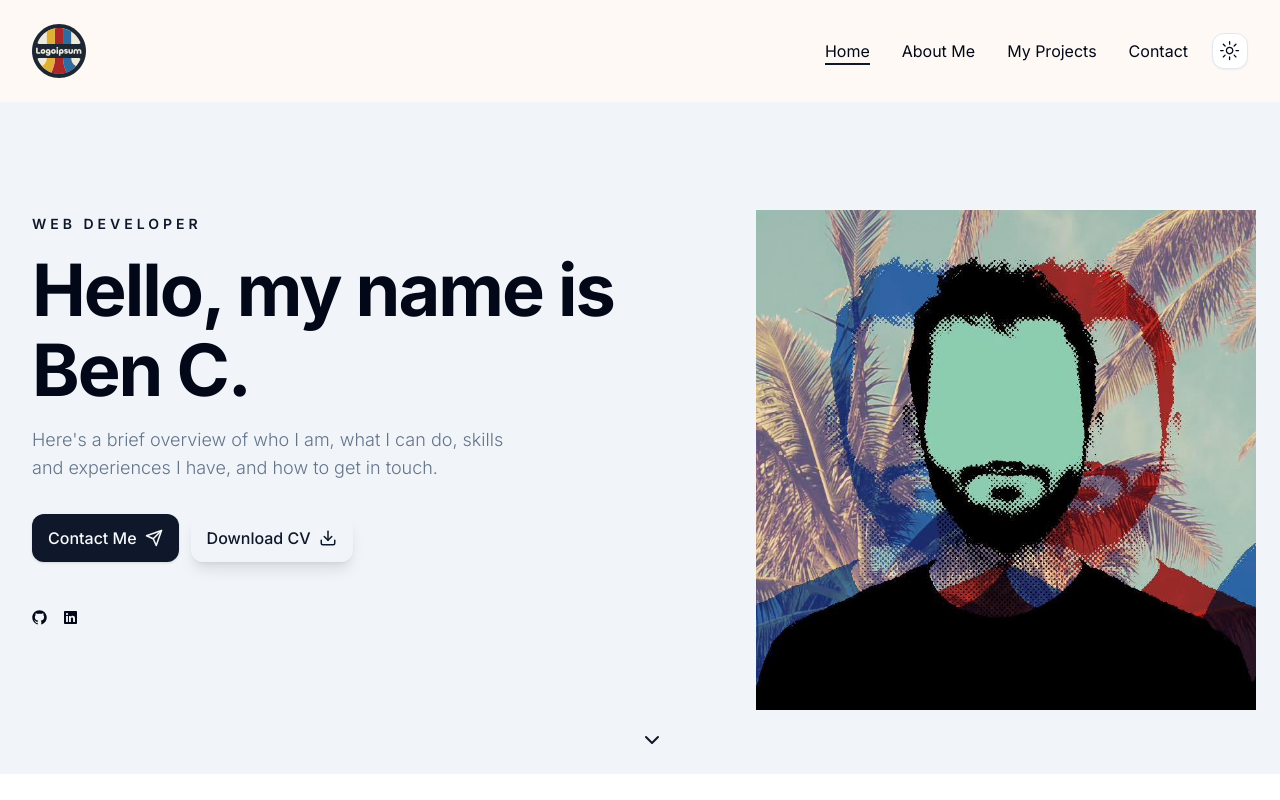
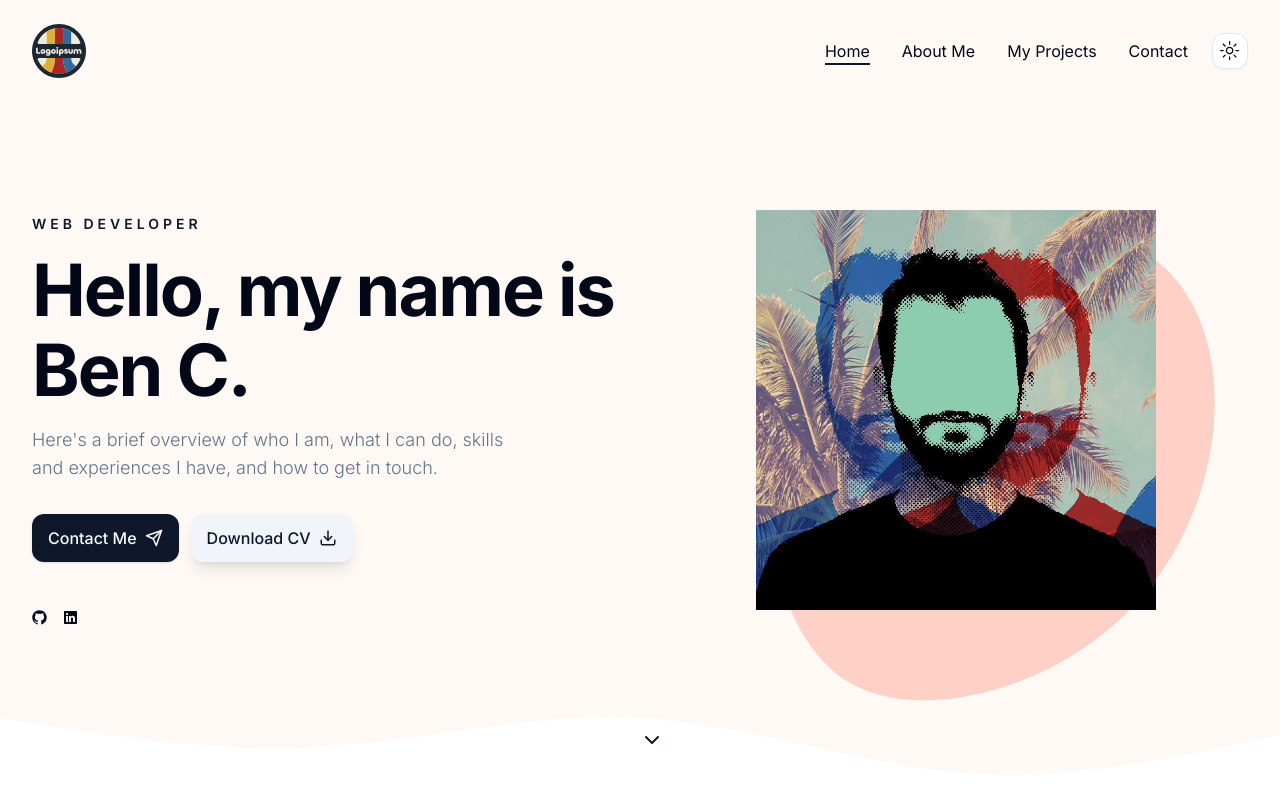
Before and after one commit to bchussid/portfolio, a Next.js app: page / in a window 1280 px wide. Shown: the top 800 px of the page. Built offline with nearby package versions, Linux system fonts and the light colour scheme.

Commit message:
edit/hero styles

```diff
--- a/src/components/Hero.tsx
+++ b/src/components/Hero.tsx
@@ -7,8 +7,7 @@ import ProfilePic from "./ProfilePic";
 // add alternate title for where 'Web Developer' appears - they can change on a timer
 const Hero = () => {
   return (
-    // add in 'bg-hero' for 'bg-muted' when you find a better image
-    <section className="py-12 xl:py-24 h-[84vh] xl:pt-28 bg-muted bg-no-repeat bg-cover bg-bottom dark:bg-none ">
+    <section className="py-12 xl:py-24 h-[84vh] xl:pt-28 bg-hero bg-no-repeat bg-cover bg-bottom dark:bg-none ">
       <div className="container mx-auto">
         <div className="flex justify-between gap-x-8">
           {/* text */}
@@ -28,7 +27,6 @@ const Hero = () => {
                   Contact Me <Send size={18} />{" "}
                 </Button>
               </Link>
-              {/* you can get rid of the hover style once the bg img is sorted & change btn variant back to secondary*/}
               <Button
                 variant="secondary"
                 className="gap-x-2 hover:outline shadow-lg"
@@ -46,7 +44,7 @@ const Hero = () => {
           <div className="hidden xl:flex relative">
             <div className="bg-hero_shape2_light dark:bg-hero_shape2_dark w-[500px] h-[500px] bg-no-repeat absolute -top-1 -right-2">
               <ProfilePic
-                containerStyles="bg-hero_shape w-[500px] h-[500px] bg-no-repeat relative bg-bottom"
+                containerStyles="bg-hero_shape w-[400px] h-[400px] bg-no-repeat relative bg-bottom"
                 imgSrc="/hero/profile-pic.png"
               />
             </div>
```
